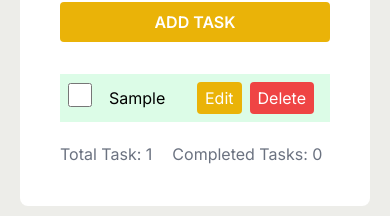
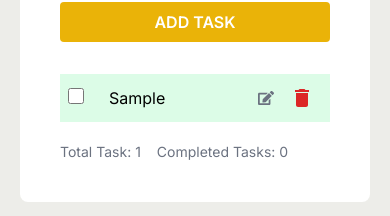
Before and after one commit to hanif365/todoapp, a Next.js app: page / in a window 390 px wide. Both pictures are taken after typing "Sample" into the empty fields and a click on the button "ADD TASK". Shown: the part 361-577 px from the top of the page. Built offline with nearby package versions, Linux system fonts and the light colour scheme.

Commit message:
update: make TaskList responsive

```diff
--- a/src/components/TodoComponents/Task.jsx
+++ b/src/components/TodoComponents/Task.jsx
@@ -2,6 +2,9 @@
 
 import useStore from "@/store/store";
 import React, { useState } from "react";
+import { FaEdit, FaSave } from "react-icons/fa";
+import { MdDelete } from "react-icons/md";
+import { ImCross } from "react-icons/im";
 
 const Task = ({ task }) => {
   const { toggleTask, deleteTask, editTask } = useStore((state) => state);
@@ -50,12 +53,12 @@ const Task = ({ task }) => {
               type="checkbox"
               checked={task.completed}
               onChange={handleToggle}
-              className="w-6 h-6"
+              className="w-4 h-4 md:w-6 md:h-6"
             />
           </td>
           {editing ? (
             <>
-              <td className="px-4 py-2">
+              <td className="p-2 w-full md:w-auto">
                 <input
                   type="text"
                   value={editedText}
@@ -63,7 +66,7 @@ const Task = ({ task }) => {
                   className="p-2 w-full"
                 />
               </td>
-              <td className="px-4 py-2">
+              <td className="p-2 w-full md:w-auto">
                 <select
                   value={editedPriority}
                   onChange={(e) => setEditedPriority(e.target.value)}
@@ -74,52 +77,40 @@ const Task = ({ task }) => {
                   <option value="high">High</option>
                 </select>
               </td>
-              <td className="px-4 py-2">
-                <button
-                  onClick={handleSave}
-                  className="bg-green-500 text-white px-2 py-1 rounded mr-2"
-                >
-                  Save
-                </button>
-                <button
-                  onClick={handleCancel}
-                  className="bg-red-500 text-white px-2 py-1 rounded"
-                >
-                  Cancel
-                </button>
+
+              <td className="p-2 w-full md:w-auto">
+                <div className="flex space-x-2">
+                  <FaSave
+                    onClick={handleSave}
+                    className="w-4 h-4 md:w-5 md:h-5 text-green-500 rounded cursor-pointer"
+                  />
+
+                  <ImCross
+                    onClick={handleCancel}
+                    className="w-4 h-4 md:w-5 md:h-5 text-red-500 rounded cursor-pointer"
+                  />
+                </div>
               </td>
             </>
           ) : (
             <>
-              <td
-                className={`${
-                  task.completed ? "line-through" : ""
-                }`}
-              >
+              <td className={`${task.completed ? "line-through" : ""}`}>
                 {task.text}
               </td>
             </>
           )}
 
-          <td
-            className="px-4 py-2 text-right"
-            colSpan="2"
-          >
+          <td className="px-4 py-2 flex justify-end" colSpan="2">
             {!editing && (
-              <button
+              <FaEdit
                 onClick={handleEdit}
-                className="bg-yellow-500 text-white px-2 py-1 rounded"
-              >
-                Edit
-              </button>
+                className="px-2 py-1 w-8 h-8 md:w-10 md:h-10 text-gray-500 rounded cursor-pointer"
+              />
             )}
-
-            <button
+            <MdDelete
               onClick={handleDelete}
-              className="bg-red-500 text-white ml-2 px-2 py-1 rounded"
-            >
-              Delete
-            </button>
+              className="pl-2 py-1 w-8 h-8 md:w-10 md:h-10 text-red-600 rounded cursor-pointer"
+            />
           </td>
         </tr>
       </tbody>
--- a/src/components/TodoComponents/TaskList.jsx
+++ b/src/components/TodoComponents/TaskList.jsx
@@ -17,14 +17,20 @@ const TaskList = () => {
         ))}
       </div>
 
-      {tasks.length ? <div className="flex text-gray-500 pt-5">
-        <p>
-          Total {tasks.length === 1 ? "Task" : "Tasks"}: <span className="">{tasks.length}</span>
-        </p>
-        <p className="pl-5">
-          Completed {completedTasks.length === 1 ? "Task" : "Tasks"}: <span className="">{completedTasks.length}</span>
-        </p>
-      </div> : <></>}
+      {tasks.length ? (
+        <div className="flex text-gray-500 pt-5">
+          <p className="text-sm md:text-base">
+            Total {tasks.length === 1 ? "Task" : "Tasks"}:{" "}
+            <span className="">{tasks.length}</span>
+          </p>
+          <p className="text-sm md:text-base pl-4 md:pl-5">
+            Completed {completedTasks.length === 1 ? "Task" : "Tasks"}:{" "}
+            <span className="">{completedTasks.length}</span>
+          </p>
+        </div>
+      ) : (
+        <></>
+      )}
     </div>
   );
 };
```
